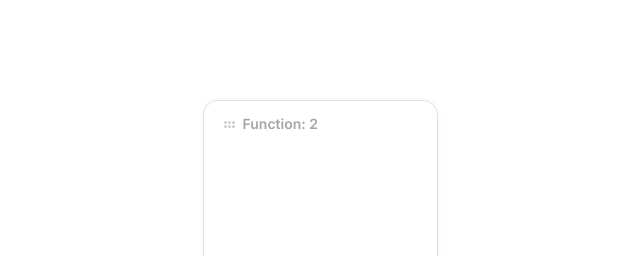
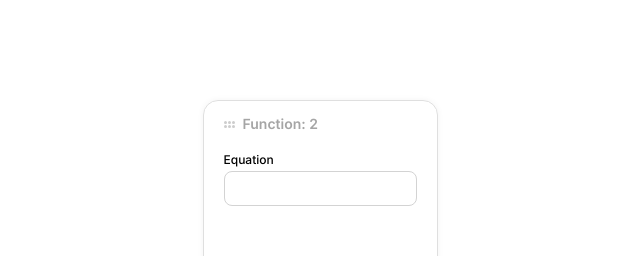
Before and after one commit to CelestialAzure/function-chain, a React (Create React App) app: page / in a window 1280 px wide. Shown: the top 256 px of the page, without its empty margins (320-960 px from the left). Built offline with nearby package versions, Linux system fonts and the light colour scheme.

Commit message:
ADDED : body & styling for ExpressionInput comp

```diff
--- a/src/components/CalculatorNode/CalculatorNode.tsx
+++ b/src/components/CalculatorNode/CalculatorNode.tsx
@@ -1,10 +1,12 @@
 import React from "react";
 import Header from "./Header";
+import ExpressionInput from "./ExpressionInput";
 
 const CalculatorNode: React.FC = () => {
   return (
     <div className="calculator-node">
       <Header />
+      <ExpressionInput />
     </div>
   );
 };
--- a/src/components/CalculatorNode/ExpressionInput.tsx
+++ b/src/components/CalculatorNode/ExpressionInput.tsx
@@ -1,10 +1,10 @@
 import React from "react";
-import Header from "./Header";
 
 const ExpressionInput: React.FC = () => {
   return (
     <div className="expression-input">
-      <Header />
+      <p className="expression-input--header">Equation</p>
+      <input className="expression-input--box" />
     </div>
   );
 };
--- a/src/styles/app.scss
+++ b/src/styles/app.scss
@@ -11,4 +11,8 @@
 @use "./components/calculatorNode/calculatorNode";
 @use "./components/calculatorNode/internalComponents/dotCluster";
 @use "./components/calculatorNode/header";
+@use "./components/calculatorNode/expressionInput";
+@use "./components/calculatorNode/functionPicker";
+@use "./components/calculatorNode/nodeConnector";
+
 //* Pages -->
--- a/src/styles/components/calculatorNode/_expressionInput.scss
+++ b/src/styles/components/calculatorNode/_expressionInput.scss
@@ -0,0 +1,15 @@
+.expression-input {
+  margin-top: 20px;
+  &--header {
+    font-weight: 500;
+    font-size: 12px;
+    line-height: 14.52px;
+    margin-bottom: 4px;
+  }
+  &--box {
+    border: 1px solid #d3d3d3;
+    border-radius: 8px;
+    padding: 9px 11px;
+    width: 100%;
+  }
+}
```
